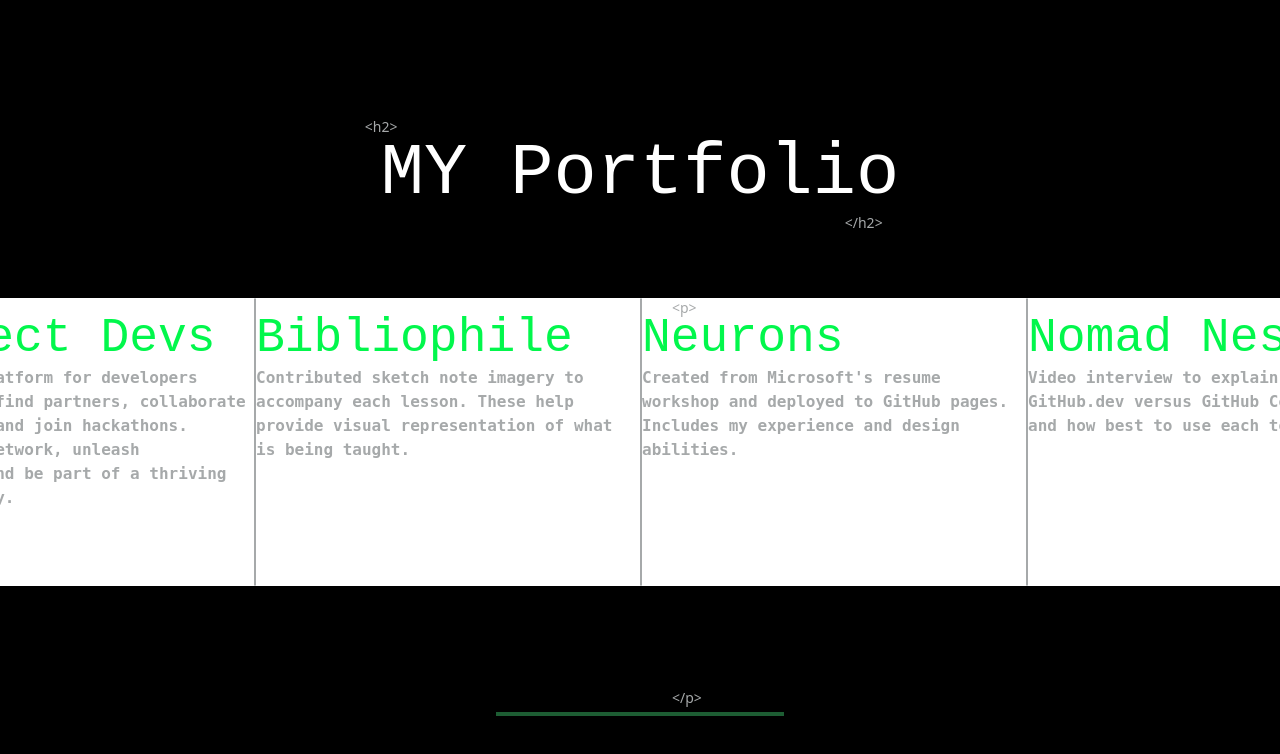
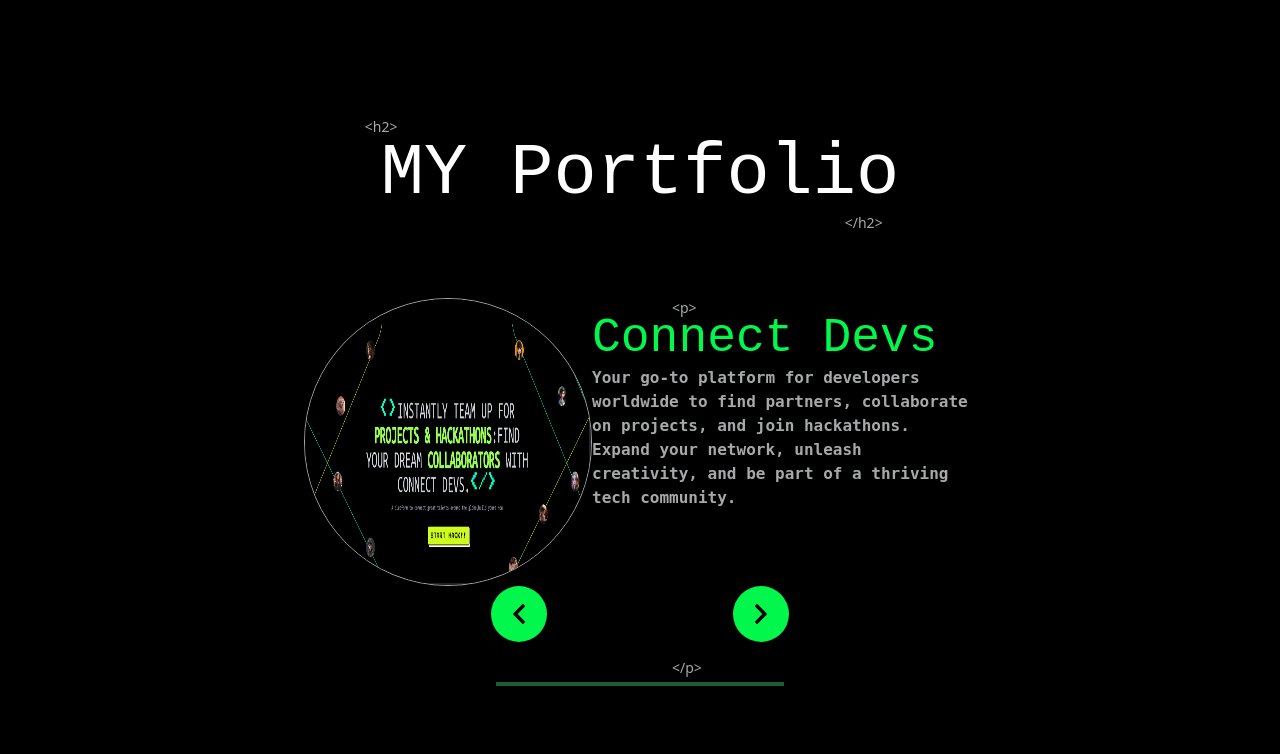
Before and after one commit to mishba-ai/misba-ai, a React (Vite) app: page / in a window 1280 px wide. Shown: the part 718-1472 px from the top of the page. Built offline with nearby package versions, Linux system fonts and the light colour scheme; a web font is replaced by a local one.

Commit message:
make the curousel from the scratch

```diff
--- a/src/Components/Projects.jsx
+++ b/src/Components/Projects.jsx
@@ -1,10 +1,11 @@
 import React from "react";
 import connectdevs from "../images/connectdevs.png";
 import { useState } from "react";
-import backward from "../images/backward.svg";
+// import backward from "../images/backward.svg";
+import forward from "../images/forward.svg";
 
 const Projects = () => {
-  const [currrentIndex, setCurrentIndex] = useState(0);
+  const [currentIndex, setCurrentIndex] = useState(0);
   const projectList = [
     {
       title: "Connect Devs",
@@ -44,6 +45,9 @@ const Projects = () => {
     setCurrentIndex(newIndex);
   };
 
+  // const prev = () => setCurrentIndex(currentIndex) => (currentIndex ===0 ? projectList.length -1 : currentIndex -1)
+
+  // const next = () => setCurrentIndex(currentIndex) => (currentIndex === projectList.length -1 ? 0 : currentIndex +1)
   return (
     <section className="h-screen w-full bg-black overflow-y-hidden">
       <div className="flex justify-center items-center pt-8  flex-col">
@@ -53,15 +57,21 @@ const Projects = () => {
           <div className="text-white font-Kode text-7xl mx-4">MY Portfolio</div>
           <span className="relative left-[30rem] text-sm">&lt;/h2&gt;</span>
         </p>
-        <div className="flex mt-16 text-[#A6A9AA] gap-x-6">
-          <div className="">
+
+        <div className="flex mt-16 text-[#A6A9AA] gap-x- overflow-hidden">
+          <div className="w-ful overflow-hidden">
             <span className="absolute text-sm left-[42rem]">&lt;p&gt;</span>
 
             {/* carousel items */}
 
-            <div className=" flex-nowrap overflow-x-hidden inline-flex justify-center items-center">
-              {projectList.map((project) => (
-                <div className="flex bg-white " key={project.title}>
+            <div className=" flex flex-nowrap overflow-hidden justify-center items-center ">
+              {projectList.slice(currentIndex, currentIndex + 1).map((project, index) => (
+                <div
+                  className="flex transition-transform ease-out  duration-500"
+                  key={project.title}
+                  style={{ transform: `translate(-${(index - currentIndex) * 100}%)` }}
+                >
+                  <div className=" flex ">
                     <div className="">
                       <img
                         src={project.image}
@@ -77,17 +87,31 @@ const Projects = () => {
                       <p className="w-96 font-code font-semibold mt-1">{project.description}</p>
                     </div>
                   </div>
+                </div>
               ))}
             </div>
             {/* curousel buttons */}
-            <div>
-              <button className="w-14 h-14 flex justify-center items-center rounded-full bg-greenPrimary border-spacing-1 border-greenPrimary">
-                <img src={backward} alt="" />
+
+            <div className="flex justify-evenly ">
+              <button
+                className="w-14 h-14 flex justify-center items-center rounded-full bg-greenPrimary border-spacing-1 border-greenPrimary"
+                onClick={() => {
+                  updateIndex(currentIndex - 1);
+                }}
+              >
+                <img src={forward} alt="backward-arrow" className="rotate-180" />
               </button>
-              <button className="">
-                <img src="" alt="" />
+
+              <button
+                className="w-14 h-14 flex justify-center items-center rounded-full bg-greenPrimary border-spacing-1 border-greenPrimary"
+                onClick={() => {
+                  updateIndex(currentIndex + 1);
+                }}
+              >
+                <img src={forward} alt="forward-arrow" />
               </button>
             </div>
+
             <span className="mt-4 text-sm absolute left-[42rem]">&lt;/p&gt;</span>
           </div>
         </div>
--- /dev/null
+++ b/src/Components/curosel.jsx
@@ -0,0 +1,13 @@
+import React from "react";
+
+const curosel = ({ project, width }) => {
+  return (
+    <div className="carousel-item" style={{ width: width }}>
+      <div></div>
+      {/* <img className="carousel-img" src={project.img.default} /> */}
+      <div className="carousel-item-text">{project.description}</div>
+    </div>
+  );
+};
+
+export default curosel;
```
Also changed, not shown: src/images/backward.svg. Lines whose indentation alone changed are shown as unchanged.
